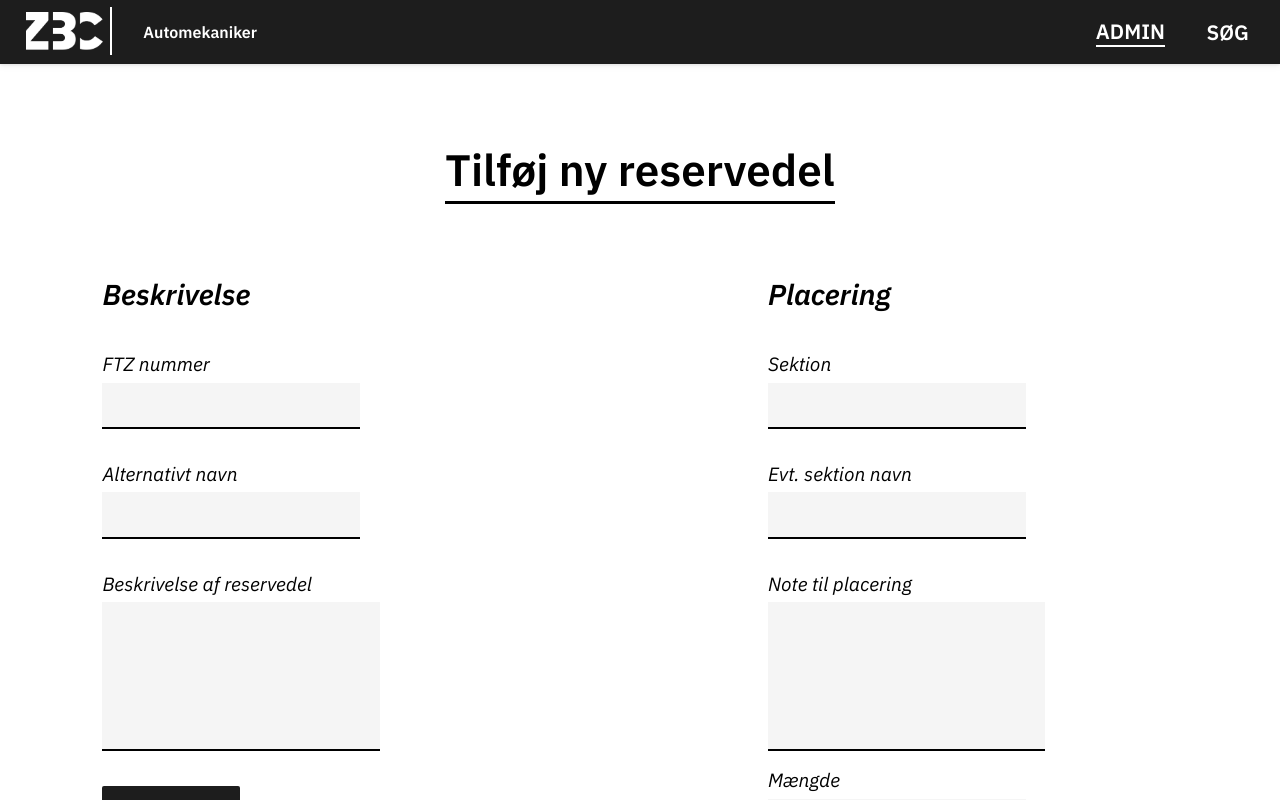
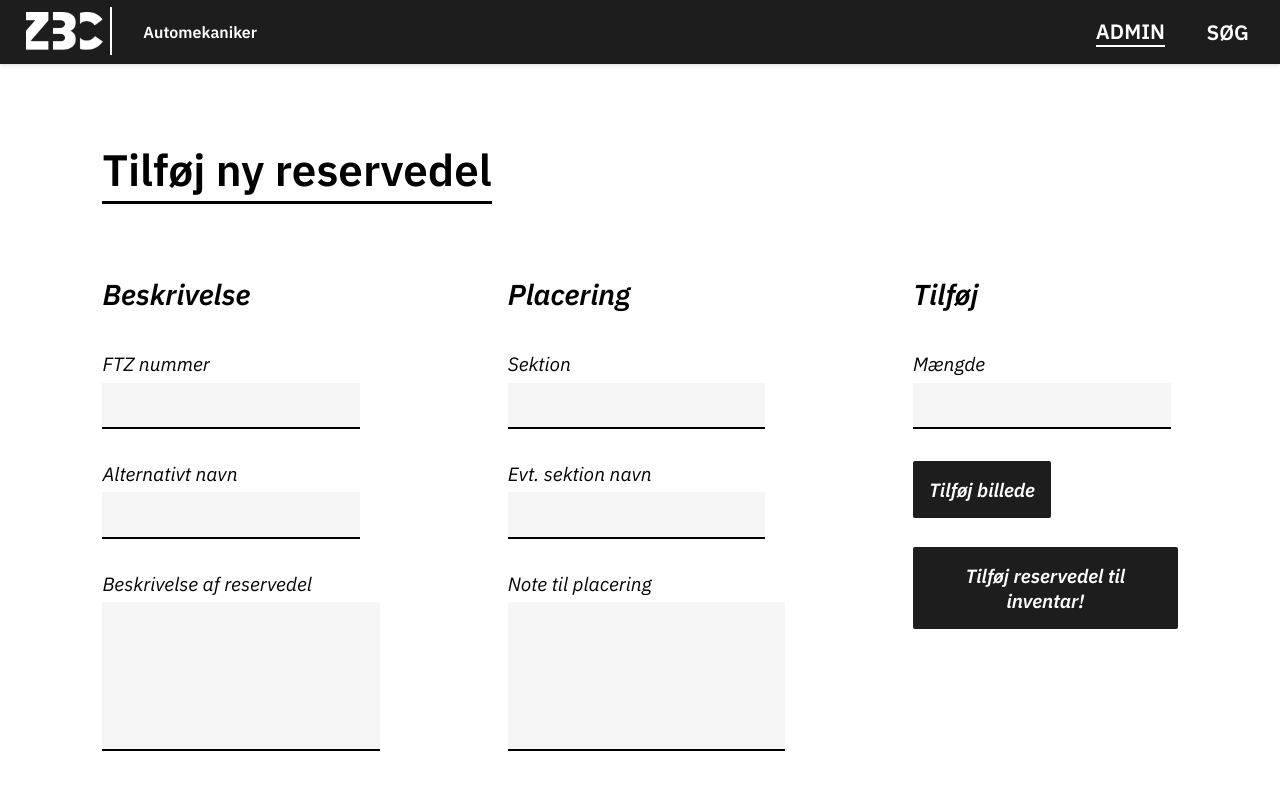
Before and after one commit to LinusTM/inventory-system, a SvelteKit app in the folder frontend/: page /admin in a window 1280 px wide. Shown: the top 800 px of the page. Built offline with nearby package versions, Linux system fonts and the light colour scheme.

Commit message:
page ajustments

```diff
--- a/frontend/src/routes/+page.svelte
+++ b/frontend/src/routes/+page.svelte
@@ -83,7 +83,7 @@
 
 	form {
 		color: var(--text-light);
-		width: 32em;
+		width: 100%;
 		height: 2.75em;
 		border-radius: 2px;
 		display: flex;
--- a/frontend/src/routes/admin/+page.svelte
+++ b/frontend/src/routes/admin/+page.svelte
@@ -22,17 +22,6 @@
 			<textarea id="description_input" />
 		</div>
 
-		<div id="add_part">
-			<div id="image_select">
-				<input type="file" name="chosen_image" id="chosen_image" bind:files hidden />
-				<label for="chosen_image">Tilføj billede</label>
-				{#if files && files[0]}
-					{files[0].name.replace(/(.{12})..+/, '$1…')}
-				{/if}
-			</div>
-		</div>
-
-		<button type="button">Tilføj reservedel til inventar!</button>
 	</div>
 
 	<div id="placement">
@@ -52,12 +41,26 @@
 				<label for="note_input">Note til placering</label><br />
 				<textarea id="description_input" />
 			</div>
+		</div>
+	</div>
 
-			<div id="amount">
-				<label for="amount_input">Mængde</label><br />
-				<input type="number" id="amount_input" /><br />
+	<div id="add_item">
+		<h2>Tilføj</h2>
+		<div id="amount">
+			<label for="amount_input">Mængde</label><br />
+			<input type="number" id="amount_input" /><br />
+		</div>
+
+		<div id="add_part">
+			<div id="image_select">
+				<input type="file" name="chosen_image" id="chosen_image" bind:files hidden />
+				<label for="chosen_image">Tilføj billede</label>
+				{#if files && files[0]}
+					{files[0].name.replace(/(.{12})..+/, '$1…')}
+				{/if}
 			</div>
 		</div>
+		<button type="button">Tilføj reservedel til inventar!</button>
 	</div>
 </div>
 
@@ -85,13 +88,13 @@
 	@media screen and (min-width: 797px) {
 		#container {
 			grid-template-rows: 60% 30% 10%;
-			grid-template-columns: 50% 50%;
+			grid-template-columns: 33 33% 33%;
 			grid-template-areas:
-				'names placement'
-				'description placement'
-				'add_part note';
+				'names placement add_item'
+				'description placement add_item'
+				'add_part note add_item';
 		}
-
+		#add_item,
 		#placement {
 			margin-left: 8rem;
 		}
@@ -144,6 +147,7 @@
 	#add_part {
 		grid-area: add_part;
 		display: flex;
+		margin-top: 1rem;
 
 		input,
 		button {
--- a/frontend/src/scss/text.scss
+++ b/frontend/src/scss/text.scss
@@ -18,7 +18,6 @@ textarea {
 }
 
 h1 {
-	text-align: center;
 	margin-bottom: 2rem;
 	margin-top: 0;
 	span {
```
